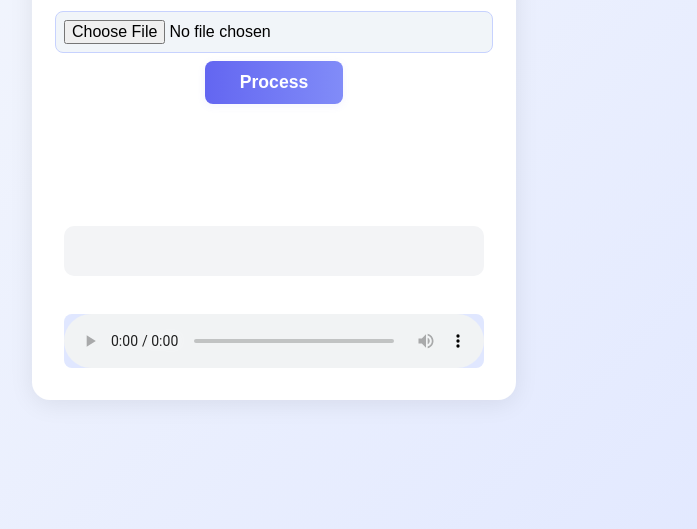
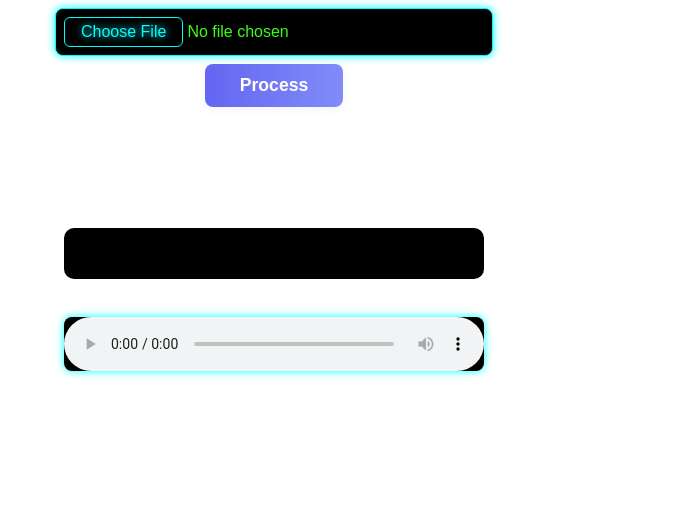
Before and after one commit to cleansongai/cleansong-proxy, a website: page public/index.html in a window 1280 px wide. Shown: the part 271-800 px from the top of the page, without its empty margins (366-1063 px from the left). Drawn offline with Linux system fonts and the light colour scheme.

Commit message:
Update index.html

```diff
--- a/public/index.html
+++ b/public/index.html
@@ -6,7 +6,7 @@
   <title>CleanSong Audio Processor</title>
   <style>
     body {
-      background: linear-gradient(135deg, #f8fafc 0%, #e0e7ff 100%);
+      background: none;
       min-height: 100vh;
       margin: 0;
       font-family: 'Segoe UI', 'Roboto', Arial, sans-serif;
@@ -15,9 +15,9 @@
       justify-content: center;
     }
     .container {
-      background: #fff;
+      background: none;
       border-radius: 18px;
-      box-shadow: 0 4px 24px rgba(0,0,0,0.08);
+      box-shadow: none;
       padding: 2.5rem 2rem 2rem 2rem;
       max-width: 420px;
       width: 100%;
@@ -29,8 +29,9 @@
     h1 {
       margin: 0 0 0.5rem 0;
       font-size: 2rem;
-      color: #3730a3;
+      color: #00ffff;
       letter-spacing: 1px;
+      text-shadow: 0 0 8px #00ffff, 0 0 16px #00ffff;
     }
     .file-input {
       display: flex;
@@ -42,10 +43,21 @@
     input[type="file"] {
       padding: 0.5rem;
       border-radius: 8px;
-      border: 1px solid #c7d2fe;
-      background: #f1f5f9;
+      border: 1px solid #00ffff;
+      background: #000;
       width: 100%;
       font-size: 1rem;
+      color: #39FF14;
+      box-shadow: 0 0 8px #00ffff;
+    }
+    input[type="file"]::file-selector-button {
+      color: #00ffff;
+      background: #000;
+      border: 1px solid #00ffff;
+      border-radius: 6px;
+      padding: 0.3em 1em;
+      cursor: pointer;
+      text-shadow: 0 0 8px #00ffff;
     }
     button {
       background: linear-gradient(90deg, #6366f1 0%, #818cf8 100%);
@@ -64,33 +76,37 @@
     }
     #timer, #status {
       font-size: 1rem;
-      color: #6366f1;
+      color: #39FF14;
       margin-top: 0.2rem;
       min-height: 1.2em;
       text-align: center;
+      text-shadow: 0 0 8px #39FF14;
     }
     #lyrics {
       margin-top: 1.2rem;
-      background: #f3f4f6;
+      background: #000;
       border-radius: 10px;
       padding: 1rem;
       width: 100%;
       box-sizing: border-box;
-      color: #22223b;
+      color: #00ffff;
       font-size: 1.05rem;
       min-height: 3em;
+      text-shadow: 0 0 8px #00ffff;
     }
     #lyrics h3 {
       margin: 0.5em 0 0.2em 0;
-      color: #3730a3;
+      color: #39FF14;
       font-size: 1.1em;
+      text-shadow: 0 0 8px #39FF14;
     }
     audio {
       margin-top: 1.2rem;
       width: 100%;
       border-radius: 8px;
-      background: #e0e7ff;
+      background: #000;
       outline: none;
+      box-shadow: 0 0 8px #00ffff;
     }
     @media (max-width: 500px) {
       .container {
@@ -156,7 +172,7 @@ btn.onclick = async () => {
       statusDiv.textContent = "Processing complete.";
       console.log(json);
       if (!res.ok) {
-        lyricsDiv.innerHTML = `<span style=\"color:red\">Error: ${json.error || "Unknown error"}</span>`;
+        lyricsDiv.innerHTML = `<span style=\"color:#39FF14\">Error: ${json.error || "Unknown error"}</span>`;
         return;
       }
       lyricsDiv.innerHTML = `
@@ -171,7 +187,7 @@ btn.onclick = async () => {
       clearInterval(interval);
       timerDiv.textContent = "";
       statusDiv.textContent = "";
-      lyricsDiv.innerHTML = `<span style=\"color:red\">JS Error: ${err.message}</span>`;
+      lyricsDiv.innerHTML = `<span style=\"color:#39FF14\">JS Error: ${err.message}</span>`;
       console.error(err);
     }
   };
```
